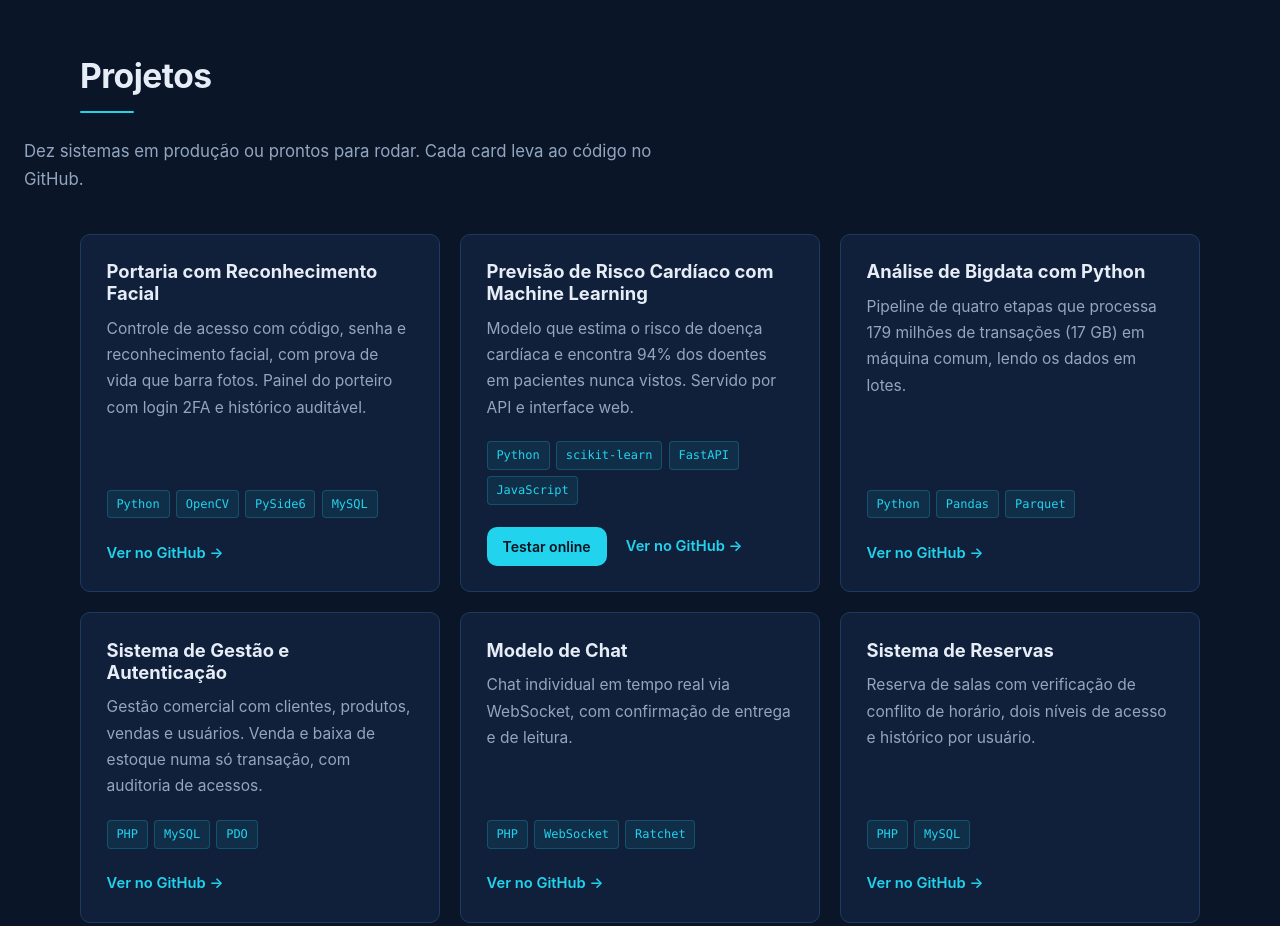
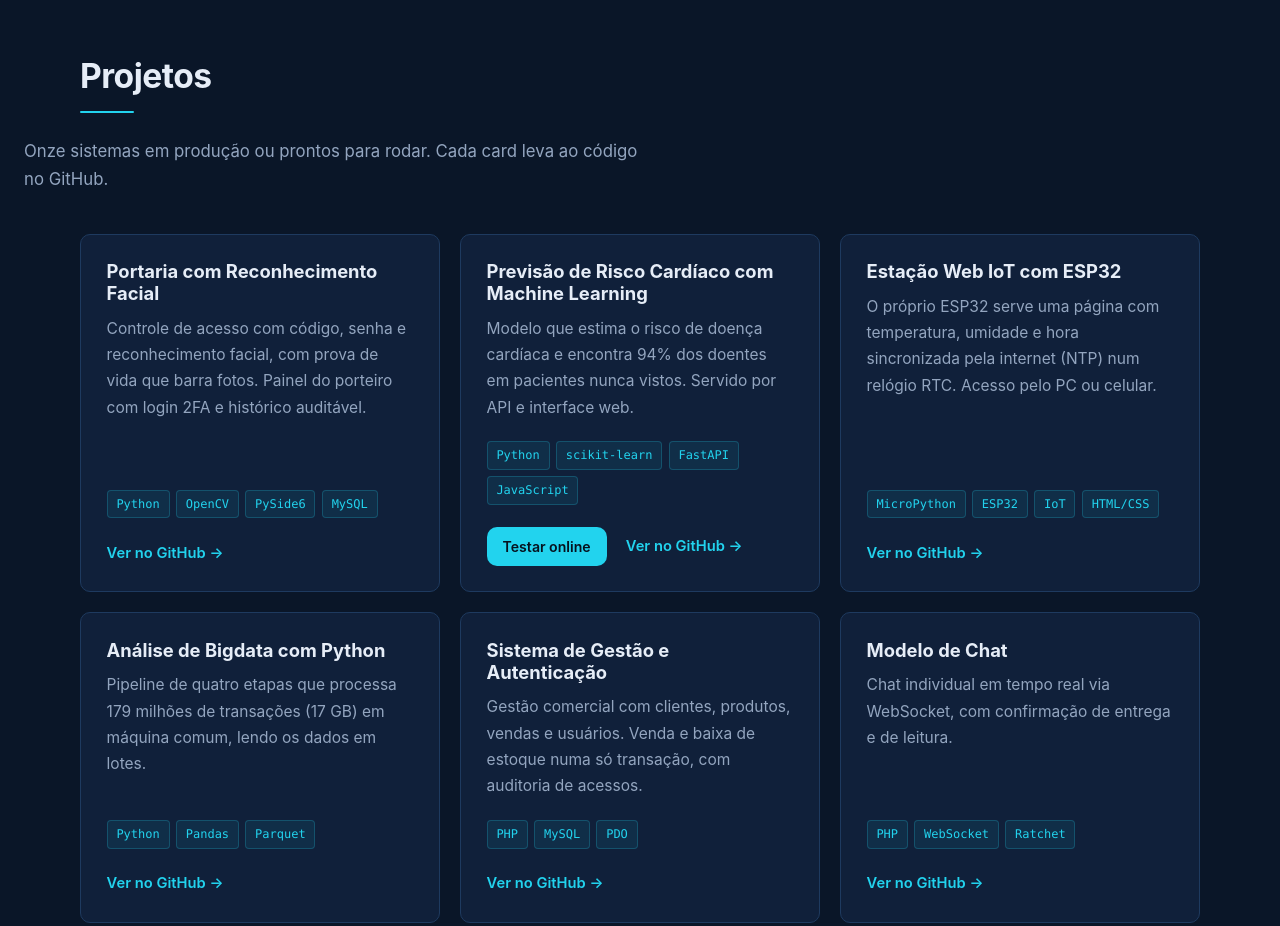
Before and after one commit to JussielsonGsilva/meu-portfolio, a plain HTML site: page index.html in a window 1280 px wide. Shown: the part 2020-2946 px from the top of the page. Drawn offline with Linux system fonts and the light colour scheme.

Commit message:
Adiciona projeto Estação Web IoT com ESP32

```diff
--- a/index.html
+++ b/index.html
@@ -6,14 +6,14 @@
 
     <title>Jussielson G. Silva | Analista e Desenvolvedor de Sistemas</title>
 
-    <meta name="description" content="Analista e desenvolvedor de sistemas em Python e PHP. Portfólio com 10 projetos: controle de acesso com reconhecimento facial, machine learning para risco cardíaco, pipeline de 179 milhões de registros, sistemas de gestão, chat em tempo real e dashboards.">
+    <meta name="description" content="Analista e desenvolvedor de sistemas em Python e PHP. Portfólio com 11 projetos: controle de acesso com reconhecimento facial, machine learning para risco cardíaco, IoT com ESP32, pipeline de 179 milhões de registros, sistemas de gestão, chat em tempo real e dashboards.">
     <meta name="author" content="Jussielson G. Silva">
 
     <!-- Prévia ao compartilhar o link no LinkedIn e no WhatsApp -->
     <meta property="og:type" content="website">
     <meta property="og:url" content="https://databasejp.com/portifolio/">
     <meta property="og:title" content="Jussielson G. Silva | Analista e Desenvolvedor de Sistemas">
-    <meta property="og:description" content="Portfólio com 10 projetos em Python e PHP: controle de acesso com reconhecimento facial, machine learning para risco cardíaco, processamento de 179 milhões de registros, sistemas de gestão, chat em tempo real e dashboards.">
+    <meta property="og:description" content="Portfólio com 11 projetos em Python e PHP: controle de acesso com reconhecimento facial, machine learning para risco cardíaco, IoT com ESP32, processamento de 179 milhões de registros, sistemas de gestão, chat em tempo real e dashboards.">
     <meta property="og:image" content="https://databasejp.com/portifolio/img.png">
     <meta property="og:locale" content="pt_BR">
     <meta name="twitter:card" content="summary_large_image">
@@ -141,7 +141,7 @@
     <section id="projetos" class="secao">
         <h2 class="secao-titulo">Projetos</h2>
         <p class="secao-apoio">
-            Dez sistemas em produção ou prontos para rodar. Cada card leva ao código no GitHub.
+            Onze sistemas em produção ou prontos para rodar. Cada card leva ao código no GitHub.
         </p>
 
         <div class="grade-projetos">
@@ -184,6 +184,23 @@
                     <a href="https://github.com/JussielsonGsilva/mml_preditivo_cardio"
                        target="_blank" rel="noopener" class="projeto-link">Ver no GitHub</a>
                 </div>
+            </article>
+
+            <!-- IoT: estação web servida pelo próprio ESP32 (sensor + RTC + NTP) -->
+            <article class="projeto">
+                <h3>Estação Web IoT com ESP32</h3>
+                <p>
+                    O próprio ESP32 serve uma página com temperatura, umidade e hora
+                    sincronizada pela internet (NTP) num relógio RTC. Acesso pelo PC ou celular.
+                </p>
+                <ul class="tags">
+                    <li>MicroPython</li>
+                    <li>ESP32</li>
+                    <li>IoT</li>
+                    <li>HTML/CSS</li>
+                </ul>
+                <a href="https://github.com/JussielsonGsilva/esp32-micropython"
+                   target="_blank" rel="noopener" class="projeto-link">Ver no GitHub</a>
             </article>
 
             <article class="projeto">
```
